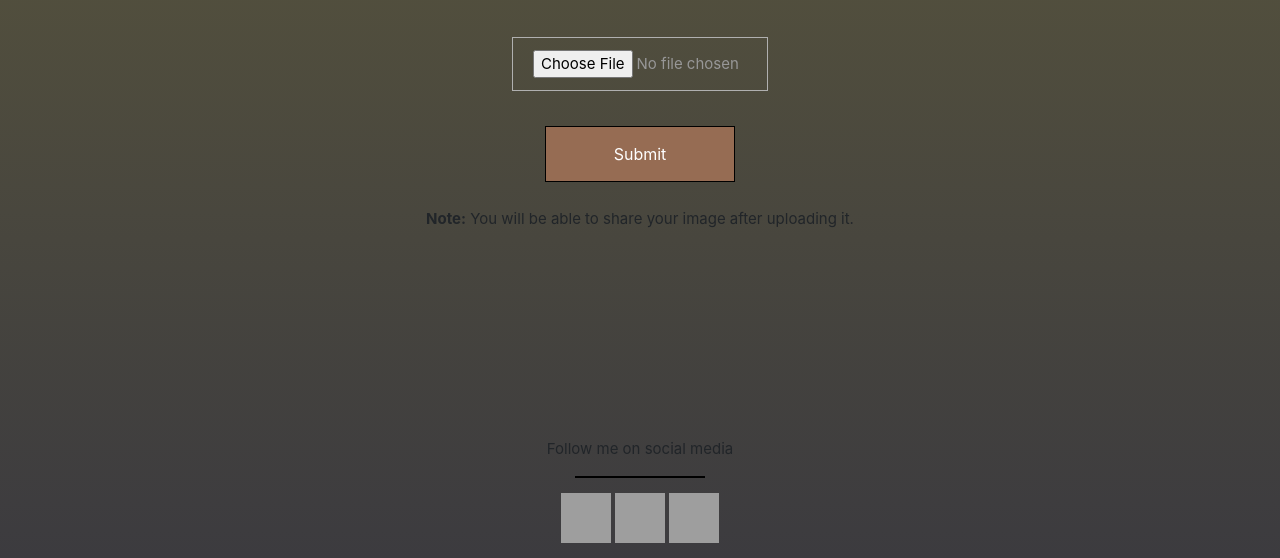
After one commit to GabrielMares00/SITUE, a PHP site: page /image-uploader.html in a window 1280 px wide. The commit adds this page. Shown: the part 398-956 px from the top of the page. Run offline with PHP 8.4, Linux system fonts and the light colour scheme; grey boxes are pictures that could not be loaded.

Commit message:
Implemented Image Uploader Page

```diff
--- /dev/null
+++ b/Style/image-uploader.css
@@ -0,0 +1,21 @@
+input[type=file] {
+    width: 25%;
+    padding: 12px 20px;
+    margin: 8px 0;
+    box-sizing: border-box;
+    align-items: center;
+    text-align: center;
+}
+
+input[type=submit] {
+    background-color: #966c53;
+    border: 1px solid black;
+    color: white;
+    padding: 15px 32px;
+    text-align: center;
+    text-decoration: none;
+    font-size: 16px;
+    margin: 4px 2px;
+    cursor: pointer;
+    display: inline;
+}
--- a/Style/index.css
+++ b/Style/index.css
@@ -8,7 +8,7 @@ body {
     background: linear-gradient(180deg, rgba(96,92,60,1) 0%, rgba(60,59,63,1) 100%);
 }
 
-header, p {
+header, p , form {
     text-align: center;
     margin-left: 10%;
     margin-right: 10%;
--- /dev/null
+++ b/image-uploader.html
@@ -0,0 +1,44 @@
+<!DOCTYPE html>
+<html lang="en">
+
+<head>
+    <meta charset="UTF-8">
+    <meta name="viewport" content="width=device-width, initial-scale=1.0">
+    <title>Upload your image</title>
+    <link rel="icon" href="Style/favicon.ico">
+
+    <link href="Style/reset.css" rel="stylesheet">
+    <link href="https://www.w3schools.com/w3css/3/w3.css" rel="stylesheet">
+    <link rel="stylesheet" href="https://cdn.jsdelivr.net/npm/bootstrap@4.5.3/dist/css/bootstrap.min.css">
+    <link href="Style/index.css" rel="stylesheet">
+    <link href="Style/image-uploader.css" rel="stylesheet">
+
+    <script src="https://cdnjs.cloudflare.com/ajax/libs/jquery/3.3.1/jquery.min.js"></script>
+    <script src="Load-Nav-Bar.js"></script>
+    <script src="Load-Footer.js"></script>
+</head>
+
+<body>
+<main>
+    <div id="main-page">
+        <div id="nav-bar"></div>
+    </div>
+
+    <center><img src="Style/Logo.png" class="logo"></center>
+    <header>Select Image</header>
+
+    <form action="/action_page.php">
+    <br>
+    <input type="file" id="img" name="img" accept="image/*">
+    <br><br>
+    <input id="upload-button" type="submit">
+    </form>
+
+    <br>
+
+    <p><strong>Note:</strong> You will be able to share your image after uploading it.</p>
+
+    <div id="social-media"></div>
+</main>
+</body>
+</html>
```
